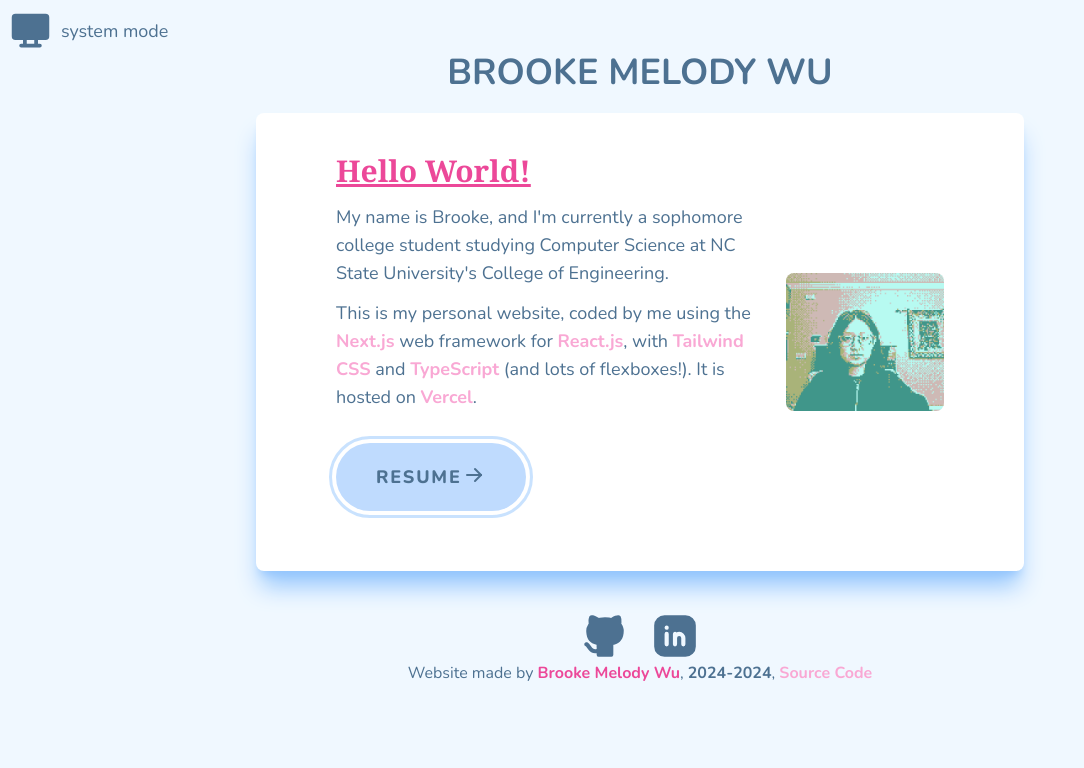
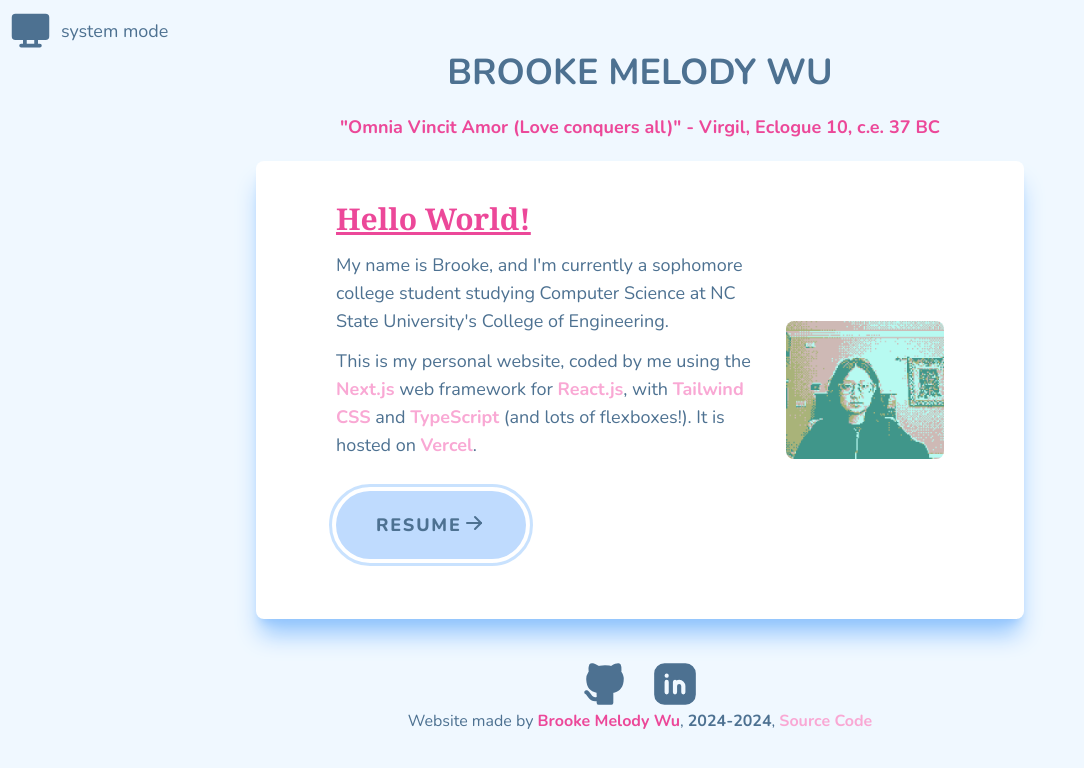
Before and after one commit to brookemelody/personal-website, a Next.js app: page / in a window 1280 px wide. Shown: the top 768 px of the page, without its empty margins (0-1084 px from the left). Built offline with nearby package versions, Linux system fonts and the light colour scheme; a web font is replaced by a local one.

Commit message:
Implement random quote display

```diff
--- /dev/null
+++ b/public/files/quotes.json
@@ -0,0 +1,22 @@
+[
+    {
+        "quote": "Omnia Vincit Amor (Love conquers all)",
+        "attribution": "Virgil, Eclogue 10, c.e. 37 BC"
+    },
+    {
+        "quote": "Linger a while, thou art so fair!",
+        "attribution": "Johann Wolfgang von Goethe, Faust: A Tragedy, 1808"
+    },
+    {
+        "quote": "Learn the rules like a pro, so you can break them like an artist",
+        "attribution": "Pablo Picasso"
+    },
+    {
+        "quote": "A 2D girl living in a 3D world!",
+        "attribution": "Pixel Chix tagline, Mattel, 2005"
+    },
+    {
+        "quote": "You're like a kitten! A kitten that doesn't speak Japanese!",
+        "attribution": "Juliet Starling, Lollipop Chainsaw (2012, PS3/Xbox 360)"
+    }
+]
--- a/src/app/components/header.tsx
+++ b/src/app/components/header.tsx
@@ -1,6 +1,5 @@
 "use client"
 import { Toggle } from "./toggle"
-
 export const Header = () => {
     return (
         <>
--- /dev/null
+++ b/src/app/components/quote.tsx
@@ -0,0 +1,28 @@
+// File system library from Node.js is used to read files
+import { promises as fs } from 'fs';
+
+/*
+Refer to Vercel's official documentation for working with JSON in NextJS:
+https://vercel.com/guides/loading-static-file-nextjs-api-route
+*/
+
+// Server component securely fetches data from JSON file as it is rendered entirely on the server and not the client
+// async -> function returns a Promise
+export default async function RandomQuote() {
+    // Read the file as a UTF-8 encoded text file
+    // process.cwd function gets the current working directory
+    // await -> function waits for a Promise
+    const file = await fs.readFile(process.cwd() + '/public/files/quotes.json', 'utf8');
+    // Parse the file's contents
+    const data = JSON.parse(file);
+    // Get length of the JSON array so that index bound for random number generator can be determined
+    const len = data.length;
+    // By default, Math.random() returns a number x where 0 <= x < 1
+    // Floor function is needed to ensure that the generated number is a valid JSON array index and not a floating point number or out of bounds
+    let index = Math.floor(Math.random() * len);
+    let randQuote = data[index];
+
+    return (
+        <p className='text-lg text-center text-pink-500 font-bold mb-5'>"{randQuote.quote}" - {randQuote.attribution}</p>
+    )
+}
--- a/src/app/layout.tsx
+++ b/src/app/layout.tsx
@@ -4,6 +4,7 @@ import "./globals.css";
 import { Footer } from "./components/footer";
 import { ThemeProvider } from "next-themes";
 import { Header } from "./components/header";
+import RandomQuote from "./components/quote";
 
 const geistSans = Geist({
   variable: "--font-geist-sans",
@@ -36,6 +37,7 @@ export default function RootLayout({
         {/* Allow next-themes library to apply theme to the HTML element*/}
         <ThemeProvider attribute="class" defaultTheme="system">
           <Header/>
+          <RandomQuote/>
           {children}
           <Footer/>
         </ThemeProvider>
```
